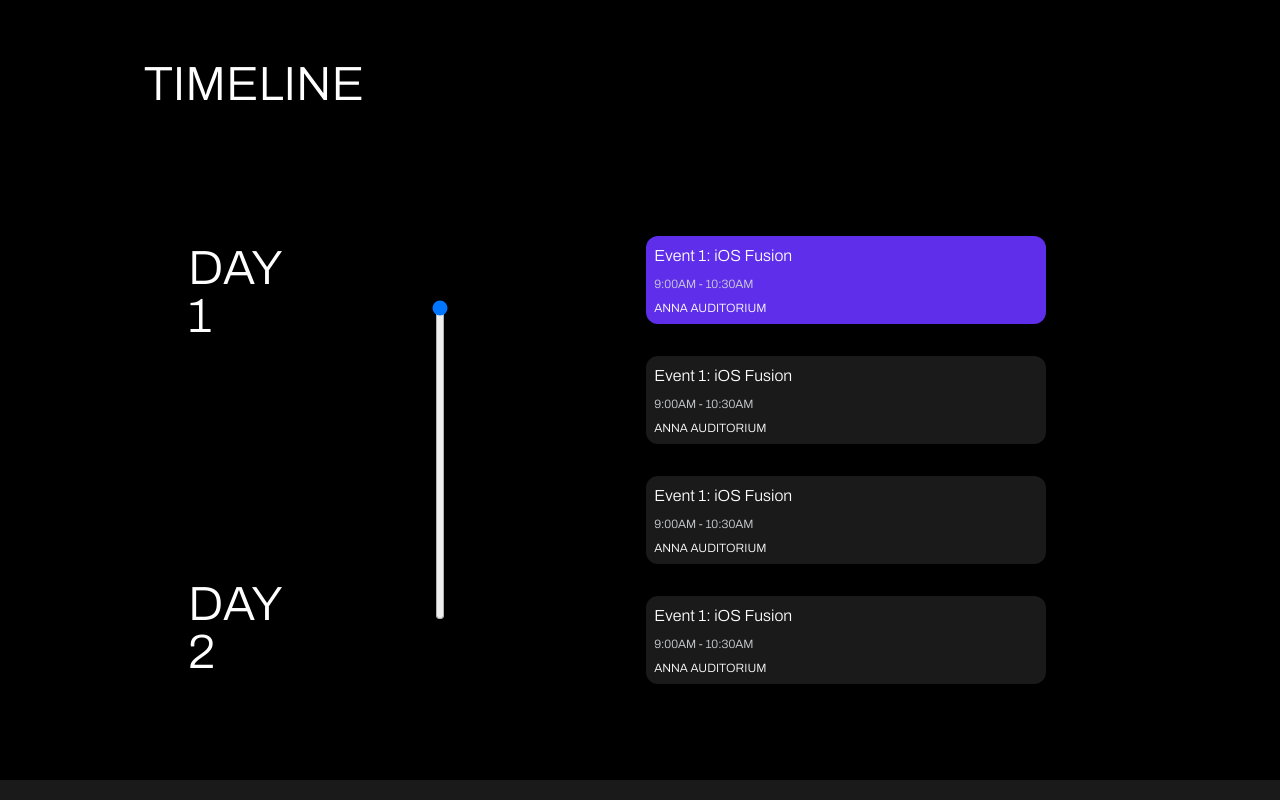
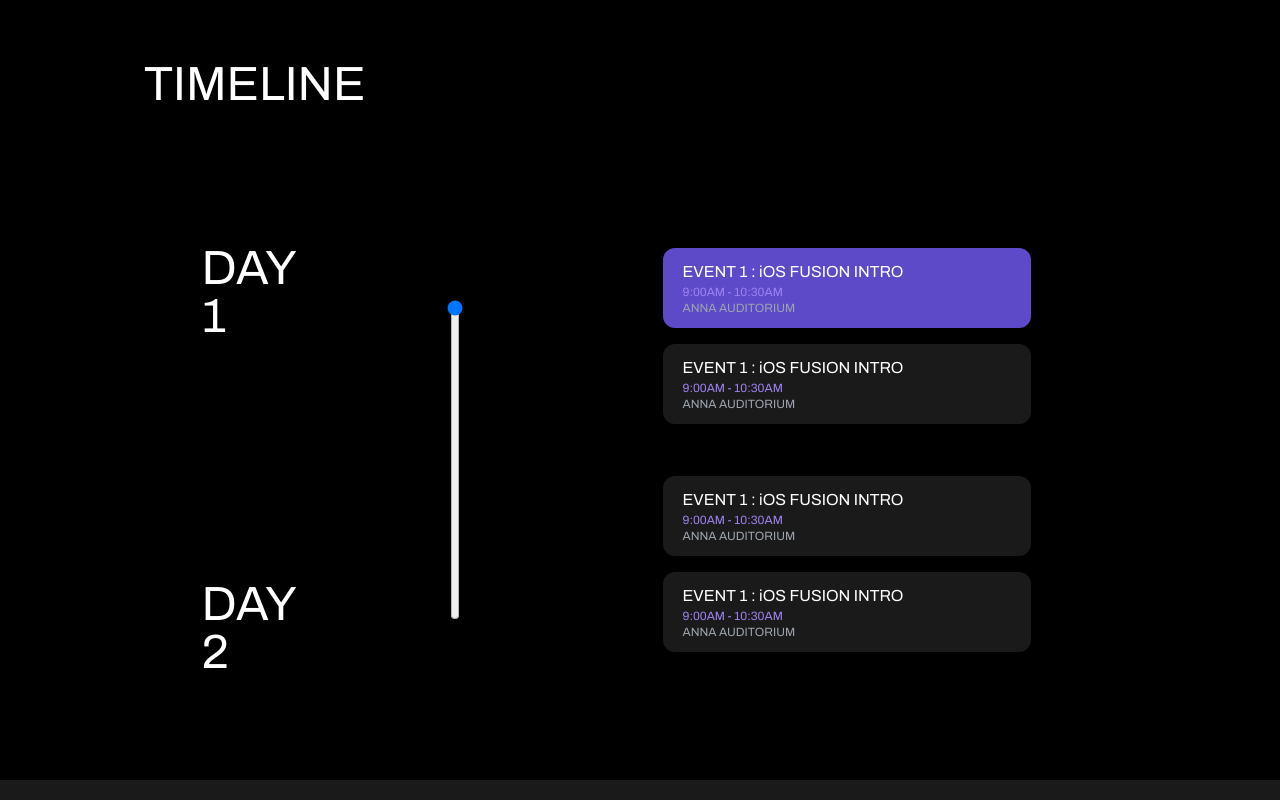
Before and after one commit to AmanDeol7/iOS_Fusion, a Next.js app: page / in a window 1280 px wide. Shown: the part 2420-3220 px from the top of the page. Built offline with nearby package versions, Linux system fonts and the light colour scheme.

Commit message:
fixed event component

```diff
--- a/package.json
+++ b/package.json
@@ -12,6 +12,7 @@
     "@material-tailwind/html": "^2.3.0",
     "@material-tailwind/react": "^2.1.9",
     "animate.css": "^4.1.1",
+    "framer-motion": "^11.4.0",
     "next": "14.2.7",
     "react": "^18",
     "react-dom": "^18",
--- a/src/app/layout.tsx
+++ b/src/app/layout.tsx
@@ -4,7 +4,7 @@ import "./globals.css";
 
 const archivo = Archivo({
   subsets: ["latin"],
-  weight: "300",
+  weight: "400",
 });
 
 export const metadata: Metadata = {
--- a/src/components/Event.tsx
+++ b/src/components/Event.tsx
@@ -8,11 +8,11 @@ export default function Event({ className, onClick }: EventProps) {
   return (
     <div
       onClick={onClick}
-      className={`rounded-xl w-[25rem] text-white p-2 ${className}`}
+      className={`rounded-xl w-[23rem] text-white px-5 py-3 font-bold ${className}`}
     >
-      <h1 className="text-base">Event 1: iOS Fusion</h1>
-      <p className="text-xs text-gray-300">9:00AM - 10:30AM</p>
-      <p className="text-xs">ANNA AUDITORIUM</p>
+      <h1 className="text-base">EVENT 1 : iOS FUSION INTRO</h1>
+      <p className="text-xs text-[#9f82f1]">9:00AM - 10:30AM</p>
+      <p className="text-xs text-gray-400">ANNA AUDITORIUM</p>
     </div>
   );
 }
--- a/src/sections/Timeline.tsx
+++ b/src/sections/Timeline.tsx
@@ -6,10 +6,10 @@ export default function Timeline() {
   const [range, setRange] = useState<number>(0);
 
   const getBackgroundColor = (index: number): string => {
-    if (range < 33.33 && index === 0) return "bg-[#5F2EEA]";
-    if (range >= 33.33 && range < 66.66 && index === 1) return "bg-[#5F2EEA]";
-    if (range >= 66.66 && range <= 99.99 && index === 2) return "bg-[#5F2EEA]";
-    if (range == 100 && index === 3) return "bg-[#5F2EEA]";
+    if (range < 33.33 && index === 0) return "bg-[#5C4AC8]";
+    if (range >= 33.33 && range < 66.66 && index === 1) return "bg-[#5C4AC8]";
+    if (range >= 66.66 && range <= 99.99 && index === 2) return "bg-[#5C4AC8]";
+    if (range == 100 && index === 3) return "bg-[#5C4AC8]";
     return "bg-[#1A1A1A]";
   };
 
@@ -82,13 +82,30 @@ export default function Timeline() {
         </div>
 
         <div className="w-[60%] gap-8 justify-center items-center flex flex-col p-12">
-          {[0, 1, 2, 3].map((index) => (
+          <div className="flex flex-col gap-4 mb-5">
             <Event
-              key={index}
-              onClick={() => handleClick(index)}
-              className={`flex flex-col gap-2 ${getBackgroundColor(index)}`}
+              key={0}
+              onClick={() => handleClick(0)}
+              className={`flex flex-col ${getBackgroundColor(0)}`}
             />
-          ))}
+            <Event
+              key={1}
+              onClick={() => handleClick(1)}
+              className={`flex flex-col ${getBackgroundColor(1)}`}
+            />
+          </div>
+          <div className="flex flex-col gap-4 mb-5">
+            <Event
+              key={2}
+              onClick={() => handleClick(2)}
+              className={`flex flex-col ${getBackgroundColor(2)}`}
+            />
+            <Event
+              key={3}
+              onClick={() => handleClick(3)}
+              className={`flex flex-col ${getBackgroundColor(3)}`}
+            />
+          </div>
         </div>
       </div>
     </section>
```
Also changed, not shown: 1 other file (tests, documents, lock files or other folders).
